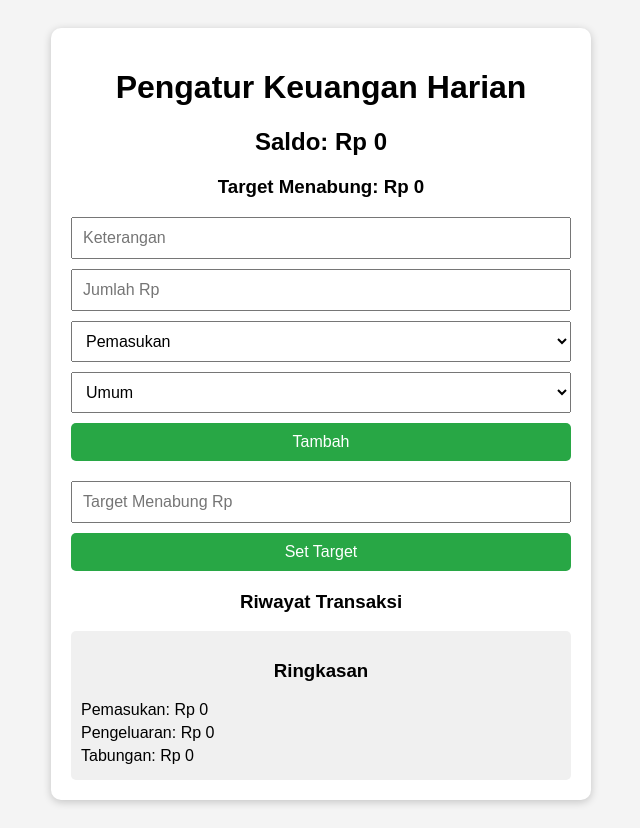
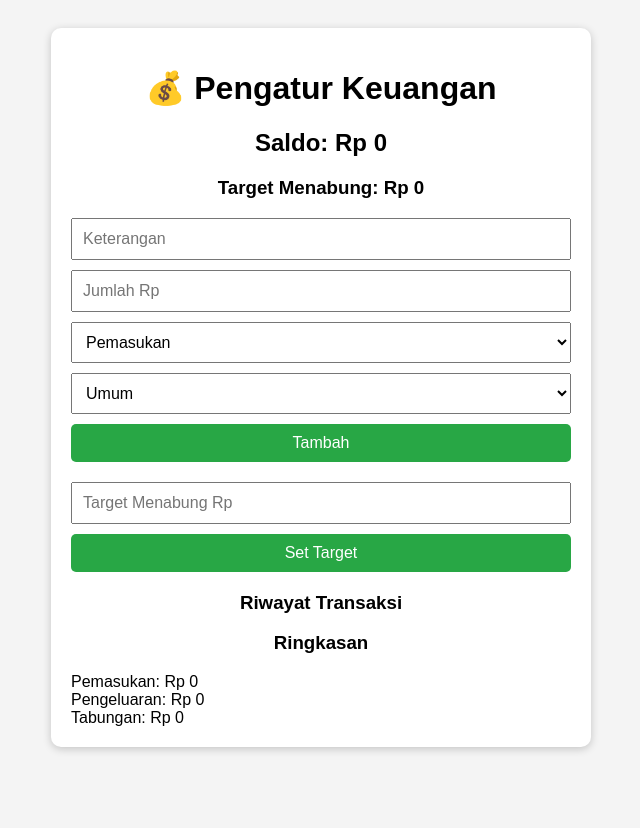
Before and after one commit to portofolio-tedi/Pengatur_keuangan, a plain HTML site: page index.html in a window 1280 px wide. Shown: the whole page, without its empty margins (319-959 px from the left). After the commit the page ends 800 px from the top, so only its background shows below. Drawn offline with Linux system fonts and the light colour scheme.

Commit message:
Update title and headings for financial manager

```diff
--- a/index.html
+++ b/index.html
@@ -3,14 +3,14 @@
 <head>
 <meta charset="UTF-8">
 <meta name="viewport" content="width=device-width, initial-scale=1.0">
-<title>Pengatur Keuangan Harian</title>
+<title>Pengatur Keuangan</title>
 <link rel="stylesheet" href="style.css">
 </head>
 <body>
 <div class="container">
-<h1>Pengatur Keuangan Harian</h1>
+<h1>💰 Pengatur Keuangan</h1>
 
-<div class="balance">
+<div class="balance-card">
 <h2>Saldo: Rp <span id="balance">0</span></h2>
 <h3>Target Menabung: Rp <span id="savingsGoal">0</span></h3>
 </div>
@@ -40,7 +40,7 @@
 <h3>Riwayat Transaksi</h3>
 <ul id="transactions"></ul>
 
-<div class="summary">
+<div class="summary-card">
 <h3>Ringkasan</h3>
 <div>Pemasukan: Rp <span id="totalIncome">0</span></div>
 <div>Pengeluaran: Rp <span id="totalExpense">0</span></div>
```
